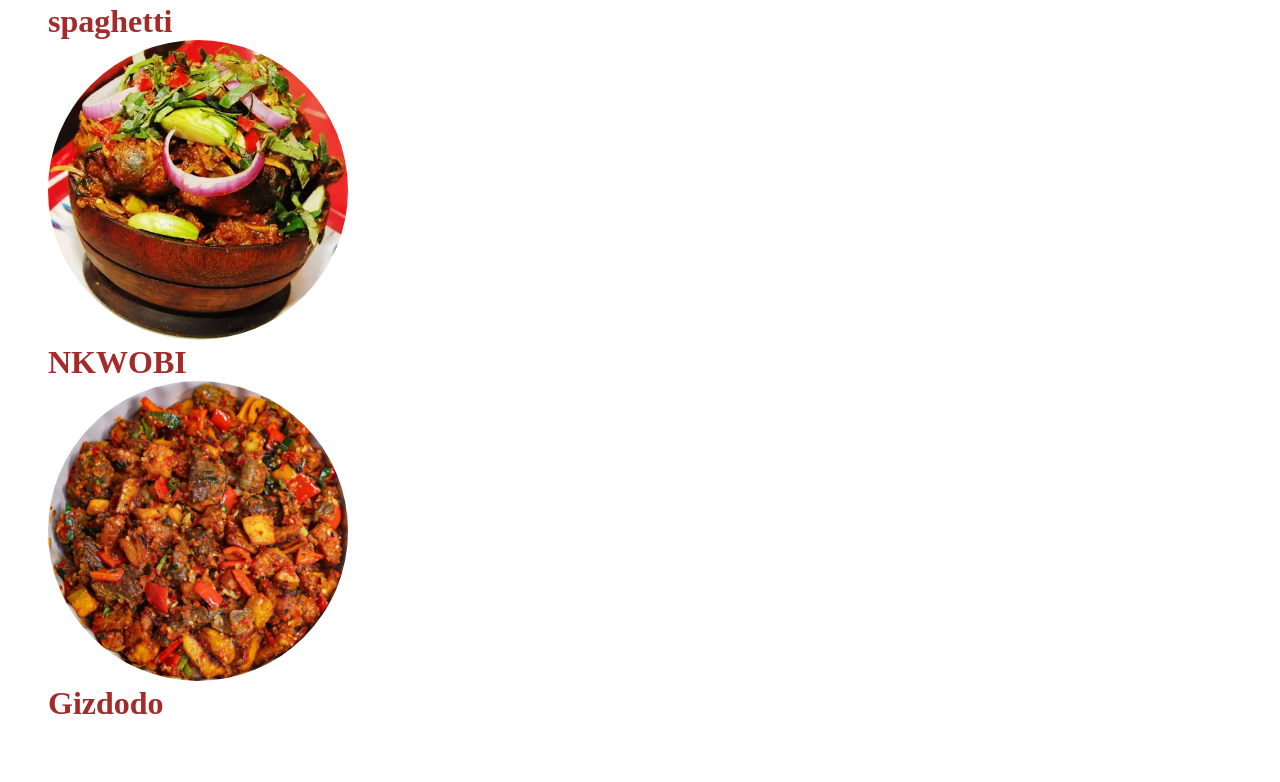
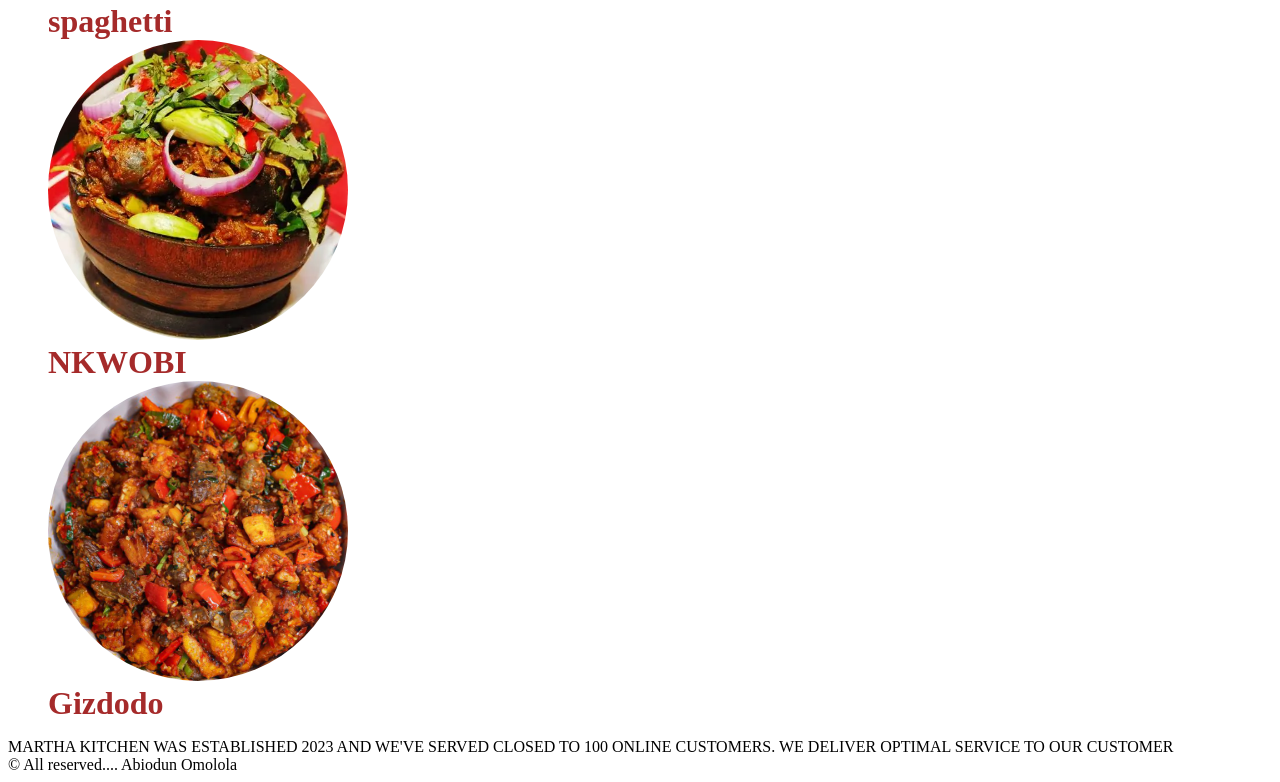
Before and after one commit to opeyemiomolola614-max/sample, a plain HTML site: page OMOLOLA.HTML/INDEX.HTML in a window 1280 px wide. Shown: the part 1178-1960 px from the top of the page. Before the commit the page ends 1916 px from the top, so only its background shows below. Drawn offline with Linux system fonts and the light colour scheme.

Commit message:
Update INDEX.HTML

```diff
--- a/OMOLOLA.HTML/INDEX.HTML
+++ b/OMOLOLA.HTML/INDEX.HTML
@@ -15,8 +15,6 @@
                 height: 300px;
                 border-radius: 150px;
                 margin-right: 10px;
-
-
 
 
              }
@@ -149,8 +147,9 @@ figcaption{
   <a href="https://call.to/2348128241715" class="phone-call" target="_self">
 <i style="font-size: 40px;" class=" fa-solid fa-phone"></i>
   </a>
+<article>MARTHA KITCHEN WAS ESTABLISHED 2023 AND WE'VE SERVED CLOSED TO 100 ONLINE CUSTOMERS. WE DELIVER OPTIMAL SERVICE TO OUR CUSTOMER
+</article>
 
-
-
+   <Footer>&copy All reserved.... Abiodun Omolola</footer>
     </BODY>
 </HTML>
```
